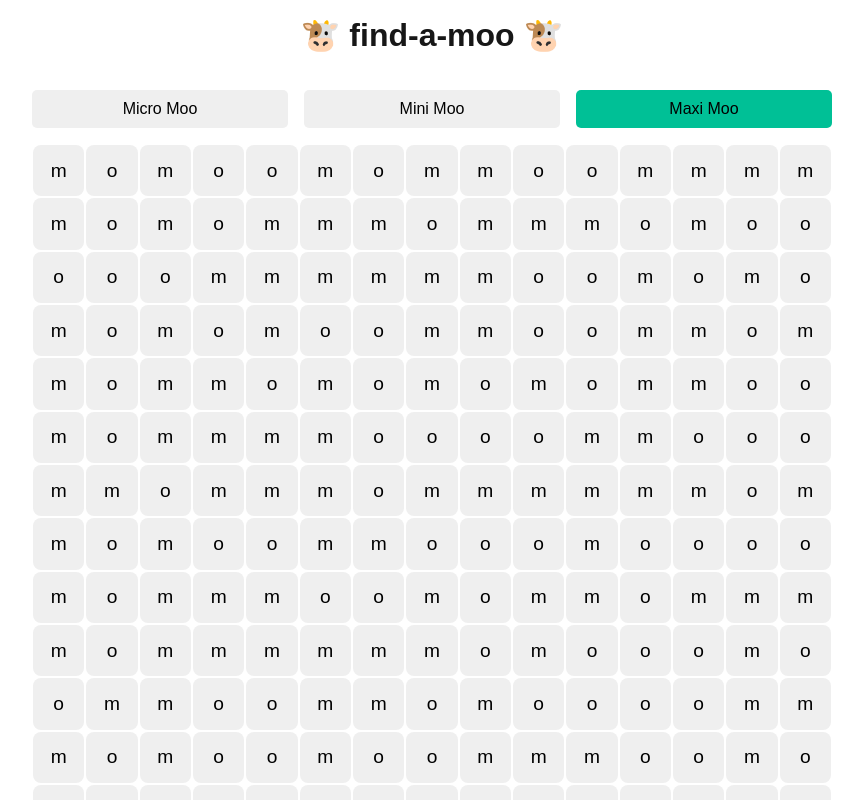
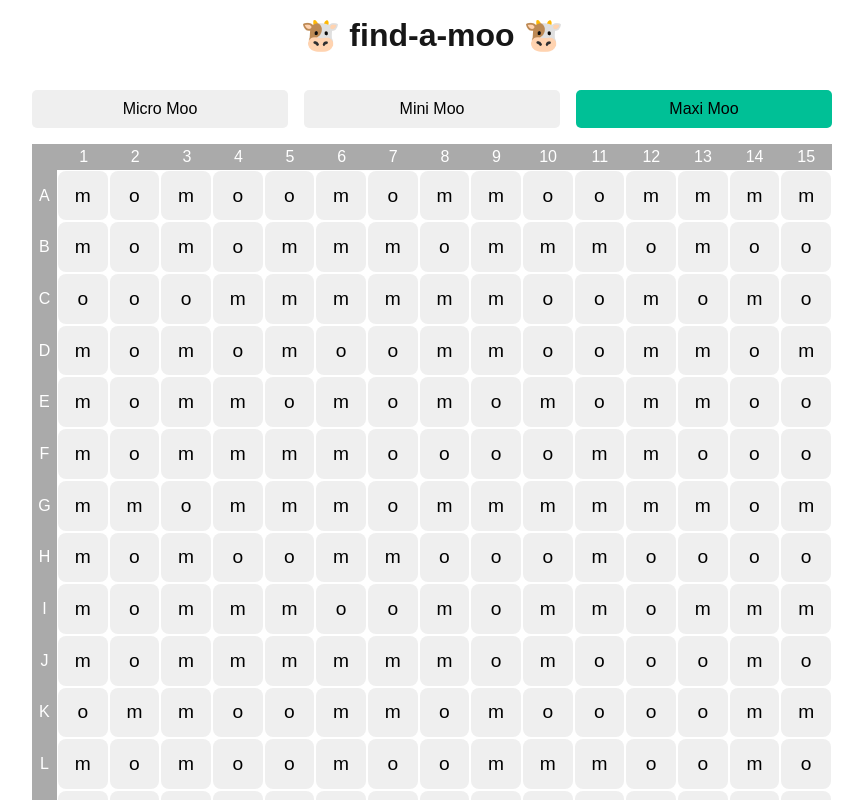
Before and after one commit to KleeUT/find-a-moo, a Next.js app: page / in a window 1280 px wide. Shown: the top 800 px of the page, without its empty margins (208-1071 px from the left). Built offline with nearby package versions, Linux system fonts and the light colour scheme.

Commit message:
:sparkle: adds row and column markers to the board

```diff
--- a/src/app/Cell.ts
+++ b/src/app/Cell.ts
@@ -2,4 +2,5 @@
 export type Cell = {
   used: boolean;
   letter: "m" | "o";
+  type: "normal" | "prefix";
 };
--- a/src/app/moo-generator.ts
+++ b/src/app/moo-generator.ts
@@ -11,11 +11,15 @@ function generateMoos(dimension: number): Array<Array<Cell>> {
     today.getDate();
 
   const moos = new Array(dimension).fill(null).map((_1, i) => {
-    return new Array(dimension).fill(null).map((_2, j) => ({
-      used: false,
-      clicked: false,
-      letter: pick([i, j, d]),
-    }));
+    return new Array(dimension).fill(null).map(
+      (_2, j) =>
+        ({
+          used: false,
+          clicked: false,
+          letter: pick([i, j, d]),
+          type: "normal",
+        } as Cell),
+    );
   });
   return moos;
 }
--- a/src/app/page.module.css
+++ b/src/app/page.module.css
@@ -25,6 +25,32 @@ main.moo_main {
   font-size: 1.2rem;
   /* border: 1px solid var(--action-secondary); */
 }
+.moo_column_prefix {
+  flex-basis: 100%;
+  text-align: center;
+  font-size: 1rem;
+  border-radius: unset;
+  border: none;
+  background-color: #aaa;
+  color: var(--background);
+  aspect-ratio: 2/1;
+  display: flex;
+  justify-content: center;
+  align-items: center;
+}
+.moo_row > *:first-child {
+  min-width: 1.5rem;
+  flex-basis: 50%;
+  font-size: 1rem;
+  border-radius: unset;
+  border: none;
+  background-color: #aaa;
+  color: var(--background);
+  display: flex;
+  justify-content: center;
+  align-items: center;
+}
+
 .moo_cell_used {
   outline: 2px solid var(--action-primary);
   background-color: rgb(0, 192, 150);
--- a/src/app/page.tsx
+++ b/src/app/page.tsx
@@ -26,6 +26,64 @@ function windowLocalStorage(): Storage | null {
   }
   return null;
 }
+
+const rowPrefixes = [
+  "A",
+  "B",
+  "C",
+  "D",
+  "E",
+  "F",
+  "G",
+  "H",
+  "I",
+  "J",
+  "K",
+  "L",
+  "M",
+  "N",
+  "O",
+  "P",
+  "Q",
+  "R",
+  "S",
+  "T",
+  "U",
+  "V",
+  "W",
+  "X",
+  "Y",
+  "Z",
+];
+const colPrefixes = [
+  "",
+  "1",
+  "2",
+  "3",
+  "4",
+  "5",
+  "6",
+  "7",
+  "8",
+  "9",
+  "10",
+  "11",
+  "12",
+  "13",
+  "14",
+  "15",
+  "16",
+  "17",
+  "18",
+  "19",
+  "20",
+  "21",
+  "22",
+  "23",
+  "24",
+  "25",
+  "26",
+];
 
 const MooPage = () => {
   const [clicked, setClicked] = useState<Set<string>>(new Set<string>());
@@ -138,6 +196,7 @@ const MooPage = () => {
   }
 
   function isAMoo(clicked: Set<string>, foundMoos: Array<Coordinate>): boolean {
+    const moos = gameState.mooData[gameState.currentSize]?.moos;
     // check if the clicked cells form an "MOO" pattern
     const positions = Array.from(clicked.keys())
       .map((key) => {
@@ -181,7 +240,18 @@ const MooPage = () => {
     return letters === "moo" || letters === "oom";
   }
 
-  const moos = gameState.mooData[gameState.currentSize]?.moos;
+  const columnPrefixesForSize = colPrefixes.slice(0, gameState.currentSize + 1);
+  const rowPrefixesForSize = rowPrefixes.slice(0, gameState.currentSize);
+  const moos = gameState.mooData[gameState.currentSize]?.moos.map((x, i) => {
+    return [
+      {
+        type: "prefix",
+        letter: rowPrefixesForSize[i],
+        used: false,
+      },
+      ...x,
+    ];
+  });
   const foundMoos = gameState.mooData[gameState.currentSize]?.foundMoos || [];
   const date = gameState.date || new Date().toDateString();
   return (
@@ -226,21 +296,37 @@ const MooPage = () => {
         </button>
       </div>
       <div className={style.moo_board}>
+        <div className={style.moo_row}>
+          {columnPrefixesForSize.map((col, j) => (
+            <div key={col} className={style.moo_column_prefix}>
+              {col}
+            </div>
+          ))}
+        </div>
         {moos.map((row, i) => (
           <div key={i} className={style.moo_row}>
-            {row.map((cell, j) => (
+            {row.map((cell, j) =>
+              cell.type === "prefix" ? (
+                <div className={style.moo_row_prefix} key={cell.letter}>
+                  {cell.letter}
+                </div>
+              ) : (
                 <button
                   key={j}
                   className={
                     style.moo_cell +
                     (cell.used ? ` ${style.moo_cell_used}` : "") +
-                  (clicked.has(`${i}-${j}`) ? ` ${style.moo_cell_clicked}` : "")
+                    (clicked.has(`${i}-${j - 1}`)
+                      ? ` ${style.moo_cell_clicked}`
+                      : "") +
+                    (cell.type === "prefix" ? ` ${style.moo_row_prefix}` : "")
                   }
-                onClick={() => click(i, j)}
+                  onClick={() => click(i, j - 1)}
                 >
                   {cell.letter}
                 </button>
-            ))}
+              ),
+            )}
           </div>
         ))}
       </div>
```
Lines whose indentation alone changed are shown as unchanged.
